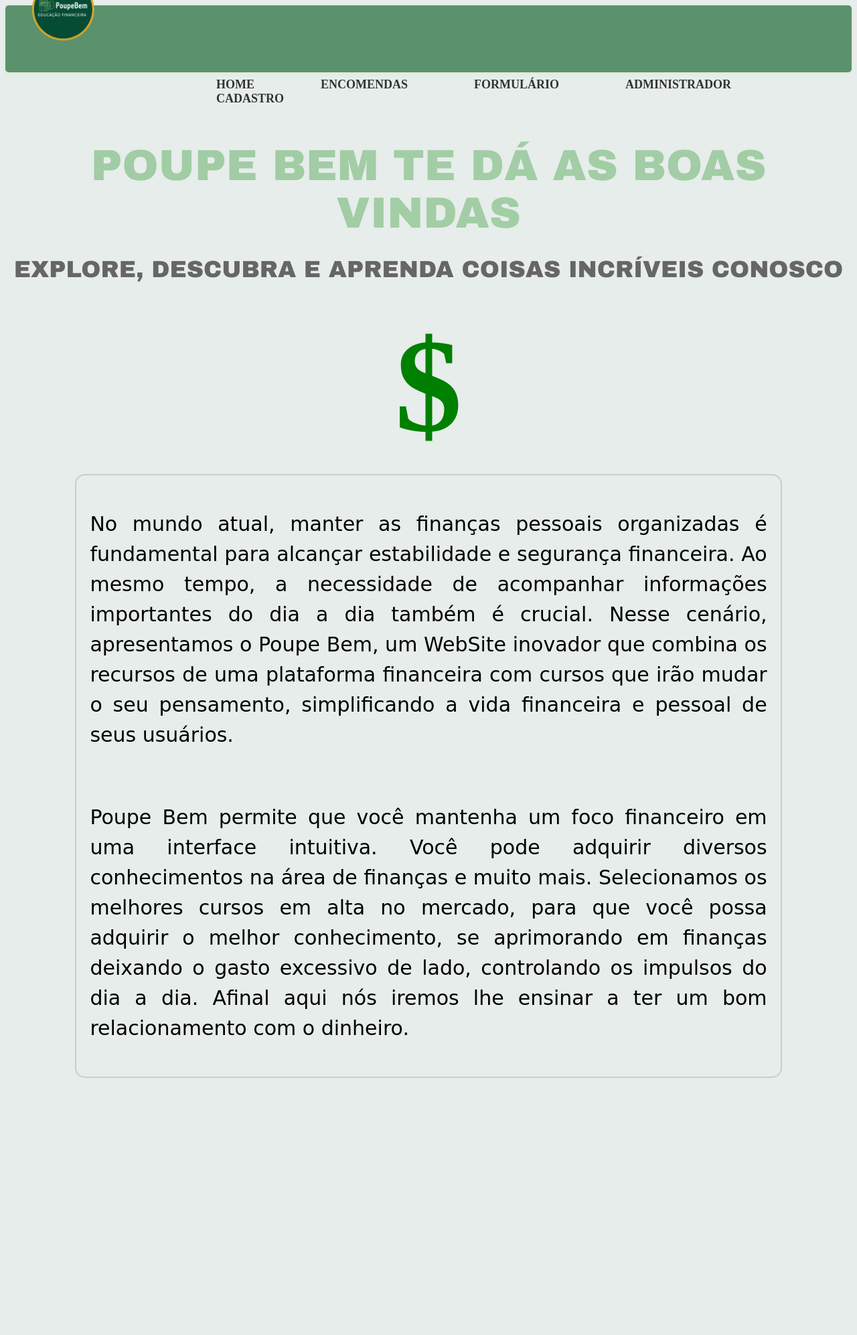
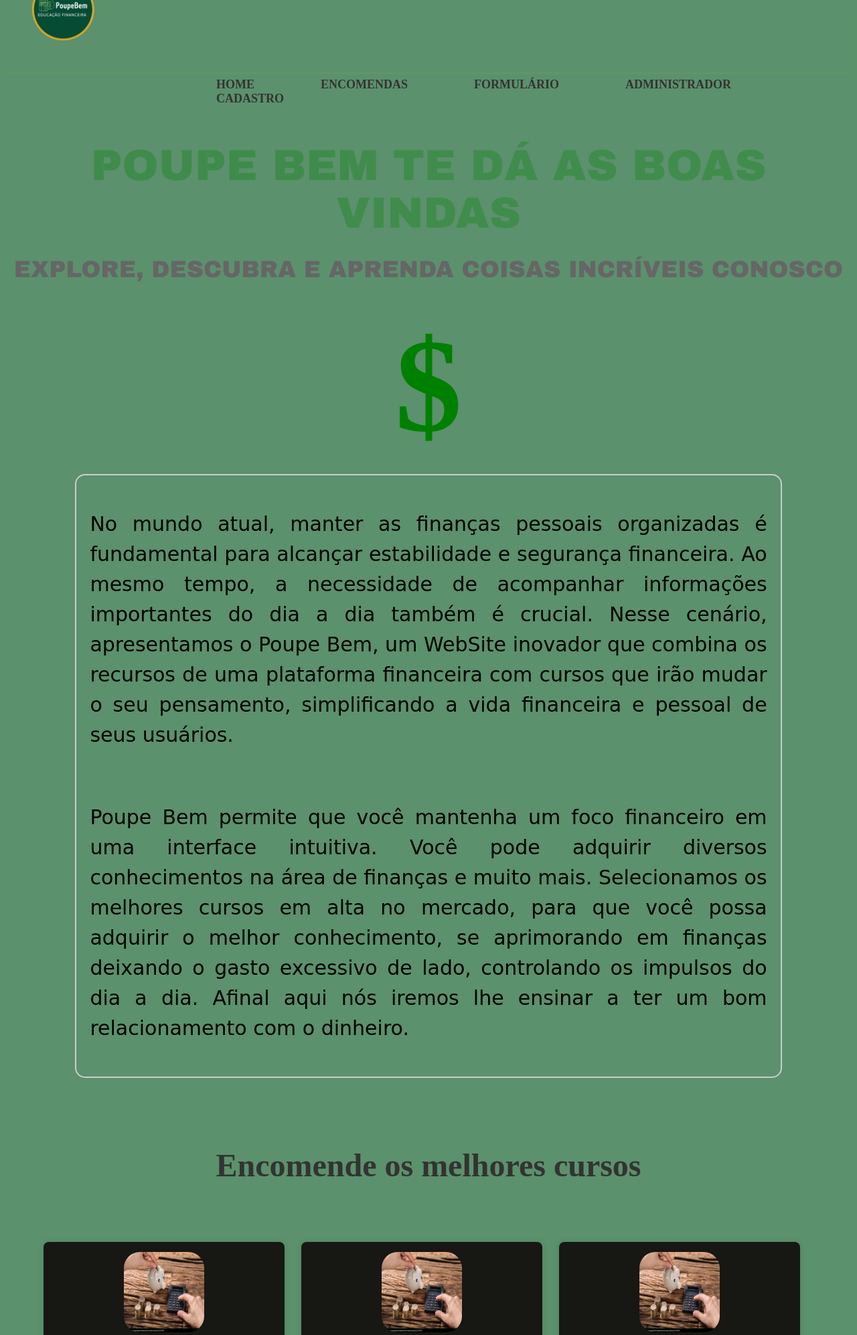
Before and after one commit to RaniFerreira/POUPEBEM-2.0, a PHP site: page / in a window 1280 px wide. Shown: the top 1994 px of the page at 67% size. Before the commit the page ends 1610 px from the top, so only its background shows below. Run offline with PHP 8.4, Linux system fonts and the light colour scheme.

Commit message:
seção encomendas adicionada(INACABADA).

```diff
--- a/index.html
+++ b/index.html
@@ -42,6 +42,68 @@
 
 
         </section>
+
+        <section id="encomendas">
+
+            <h1 class="tituloMaior">Encomende os melhores cursos</h1>
+
+            <div class="containerEncomenda">
+                <div class="box">
+                    <img src="src/img/pessoa-calculando.jpg" alt="">
+                    <h2 class="curso-titulo">Curso 1</h2>
+                    <h5 class="curso-subtitulo">Finanças Pessoais</h5>
+                    <div class="price curso-preco">R$120,99 <span>R$315,99</span></div>
+                </div>
+
+                <div class="box">
+                    <img src="src/img/pessoa-calculando.jpg" alt="">
+                    <h2 class="curso-titulo">Curso 2</h2>
+                    <h5 class="curso-subtitulo">Planejamento financeiro</h5>
+                    <div class="price curso-preco">R$150,99 <span>R$315,00</span></div>
+                </div>
+
+                <div class="box">
+                    <img src="src/img/pessoa-calculando.jpg" alt="">
+                    <h2 class="curso-titulo">Curso 3</h2>
+                    <h5 class="curso-subtitulo">Trilha Financeira - Serasa</h5>
+                    <div class="price curso-preco">R$Gratis</div>
+                </div>
+
+                <div class="box">
+                    <img src="src/img/pessoa-calculando.jpg" alt="">
+                    <h2 class="curso-titulo">Curso 4</h2>
+                    <h5 class="curso-subtitulo">Como gastar conscientemente</h5>
+                    <div class="price curso-preco">R$130,99 <span>R$200,99</span></div>
+                </div>
+
+                <div class="box">
+                    <img src="src/img/pessoa-calculando.jpg" alt="">
+                    <h2 class="curso-titulo">Curso 5</h2>
+                    <h5 class="curso-subtitulo">Finanças empresariais</h5>
+                    <div class="price curso-preco">R$320,00 <span>R$630,00</span></div>
+                </div>
+
+                <div class="box">
+                    <img src="src/img/pessoa-calculando.jpg" alt="">
+                    <h2 class="curso-titulo">Curso 6</h2>
+                    <h5 class="curso-subtitulo">Planejamento financeiro na prática</h5>
+                    <div class="price curso-preco">R$350,00 <span>R$600,00</span></div>
+                </div>
+
+                <div class="">
+
+                </div>
+
+
+
+            </div>
+
+
+
+
+
+        </section>
+
     </main>
 
 </body>
--- a/src/css/style.css
+++ b/src/css/style.css
@@ -1,5 +1,5 @@
 body{
-    background-color: #e6edea;
+    background-color: #5b916c;
 }
 
 .navbar {
@@ -117,3 +117,65 @@ body{
     color: black;
     font-family: 'Pacifico', cursive;
 }
+
+/*estilo para seção #encomendas*/
+
+.tituloMaior {
+    font-size: 48px;
+    font-weight: bold;
+    color: #333;
+    text-align: center;
+    margin-top: 10vh;
+    transform: translateY(-50%);
+}
+
+
+.curso-titulo {
+    margin-bottom: 5px;
+    font-size: 35px;
+    color: #f9f8f8;
+}
+
+.curso-subtitulo {
+    margin-bottom: 5px;
+    font-size: 25px;
+    color: #f9f8f8;
+}
+
+.curso-preco {
+    font-weight: bold;
+    color: #007bff;
+    font-size: 25px;
+}
+
+.curso-preco span {
+    text-decoration: line-through;
+}
+
+.containerEncomenda {
+    max-width: 1200px;
+    margin: 0 auto;
+    overflow: hidden;
+    text-align: center;
+
+
+}
+
+.box {
+    background-color: #171714; /* Bege */
+    border-radius: 8px;
+    box-shadow: 0 0 10px rgba(0, 0, 0, 0.1);
+    margin: 20px auto;
+    margin-left: 25px;
+    padding: 15px;
+    float: left;
+    width: calc(33.33% - 40px); /* Largura ajustada */
+    box-sizing: border-box;
+}
+
+.box img {
+    width: 120px;
+    height: 120px;
+    border-radius: 20%;
+    margin-bottom: 10px;
+}
```
Also changed, not shown: src/img/imagemIndex.png (deleted), src/img/pessoa-calculando.jpg (added).
